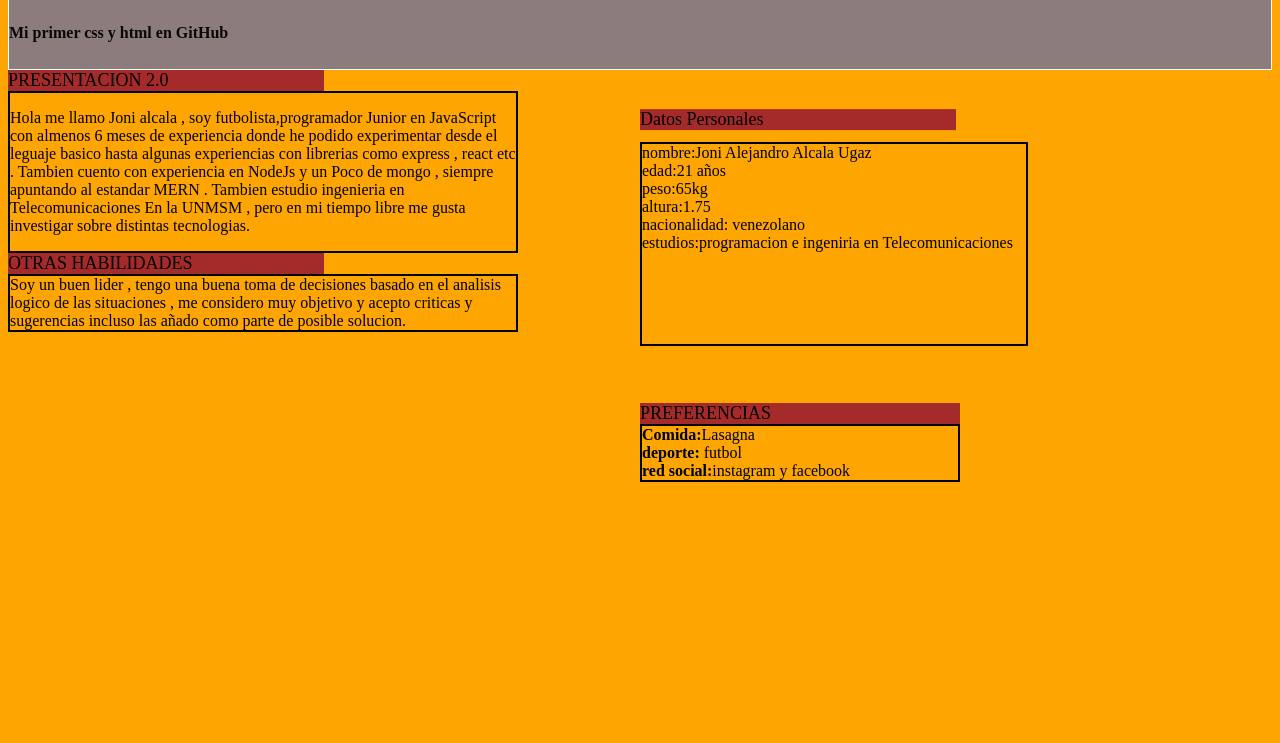
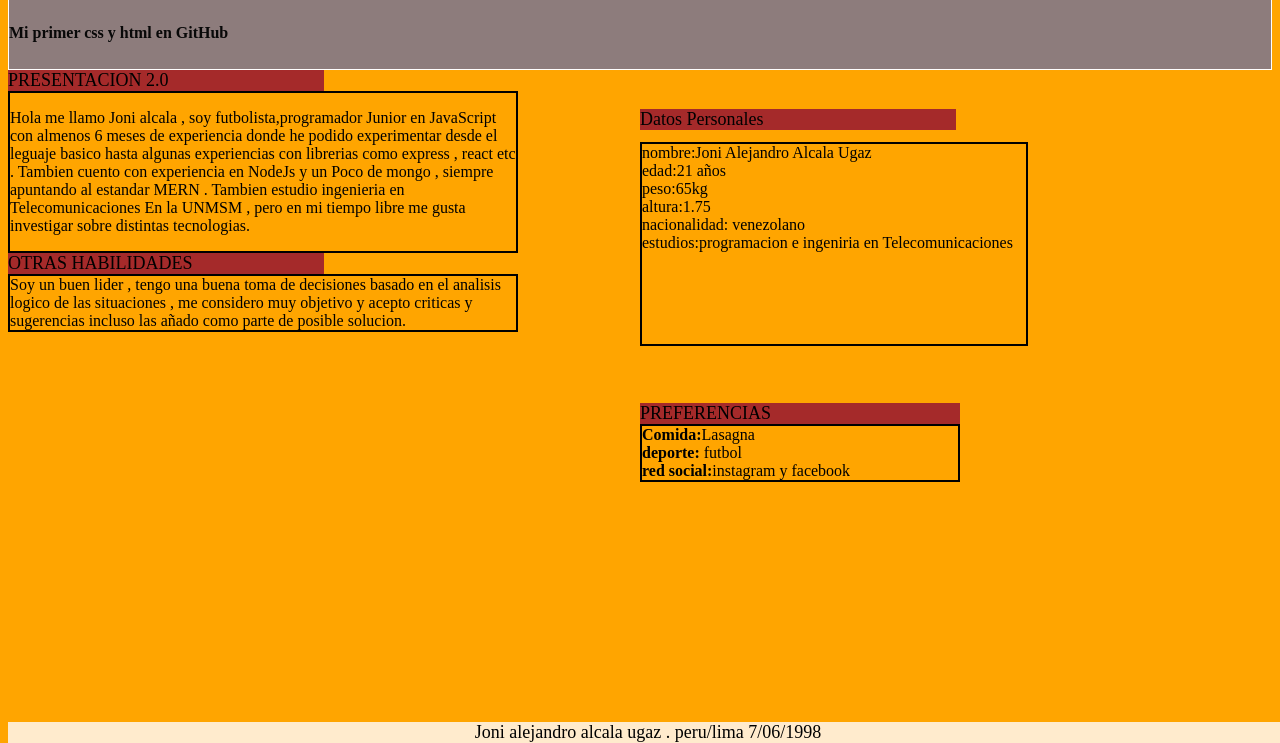
Before and after one commit to JoniAlcala/Practica-de-Css-y-Html, a plain HTML site: page index.html in a window 1280 px wide. Shown: the part 70-813 px from the top of the page. Drawn offline with Linux system fonts and the light colour scheme.

Commit message:
commit del pie de pagina

```diff
--- a/css/index.css
+++ b/css/index.css
@@ -65,3 +65,13 @@ border: 2px solid black;
     font-size: medium;
     border: 2px solid black;
 }
+
+
+#pie{
+    background-color: blanchedalmond;
+    font-size: large;
+    position: absolute;
+    top:99%;
+    width: 100%;
+    text-align: center;
+}
--- a/index.html
+++ b/index.html
@@ -23,5 +23,8 @@
     <div id="preferncias1">PREFERENCIAS <form id="prefrencias2"> <strong>Comida:</strong>Lasagna </br>
     <strong>deporte:</strong> futbol </br>
   <strong>red social:</strong>instagram y facebook </form></div>
+
+
+  <footer id="pie">Joni alejandro alcala ugaz . peru/lima 7/06/1998 </footer>
 </body>
 </html>
```
